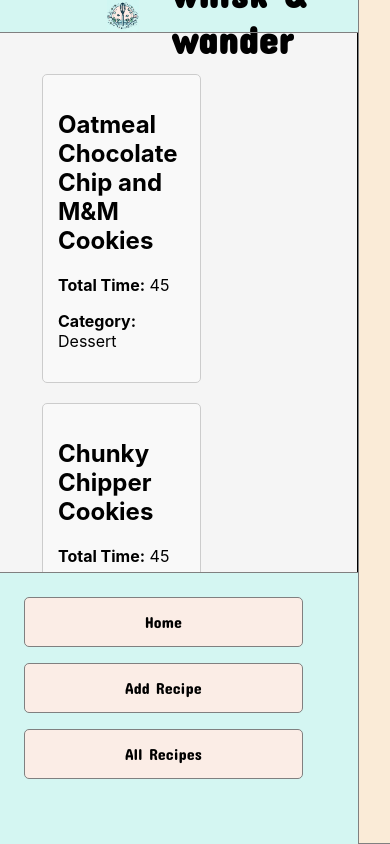
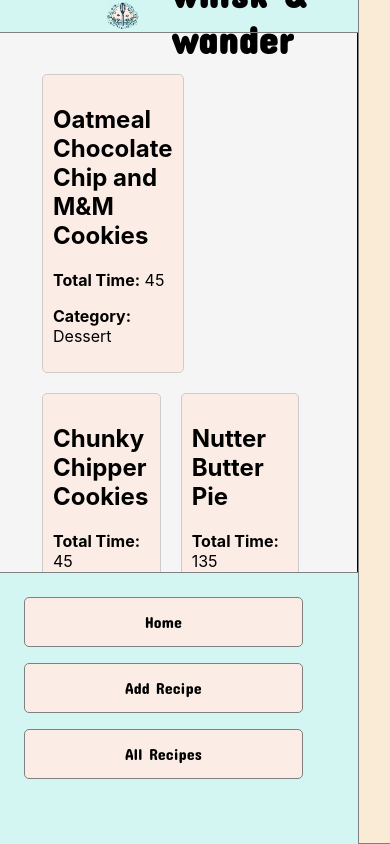
Before and after one commit to allisonwinder/whisk-and-wander, a React (Create React App) app: page /recipes in a window 390 px wide. Built offline with nearby package versions, Linux system fonts and the light colour scheme; data requests are answered from the project's data file.

Commit message:
database and basic single recipe view

```diff
--- /dev/null
+++ b/src/Types.ts
@@ -0,0 +1,13 @@
+export interface Recipe {
+  id: number;
+  fullName: string;
+  abrvName: string;
+  category: string;
+  subcategory: string | null;
+  instructions: string;
+  image: string;
+  prepTime: string | null;
+  cookTime: string | null;
+  totalTime: string | null;
+  ingredients: string;
+}
--- a/src/components/Body.tsx
+++ b/src/components/Body.tsx
@@ -3,6 +3,7 @@ import "./Body.css";
 import Home from "./Home";
 import AddRecipe from "./AddRecipe";
 import RecipeList from "./RecipeList";
+import RecipeView from "./RecipeView";
 
 export default function Body() {
   return (
@@ -12,6 +13,8 @@ export default function Body() {
           <Route path="/" element={<Home />} />
           <Route path="/addRecipe" element={<AddRecipe />} />
           <Route path="/recipes" element={<RecipeList />} />
+          <Route path="/recipes/:id" element={<RecipeView />} />
+          <Route path="*" element={<div>Not Found</div>} />
         </Routes>
       </div>
     </section>
--- a/src/components/RecipeList.css
+++ b/src/components/RecipeList.css
@@ -4,16 +4,24 @@
 }
 
 .recipe-card {
-  flex: 0 0 calc(33.33% - 20px); /* Three columns with margin between cards */
+  flex: 0 0 calc(25%); /* Three columns with margin between cards */
   margin: 10px;
-  padding: 15px;
+  padding: 10px;
   border: 1px solid #ccc;
   border-radius: 5px;
-  background-color: #f9f9f9;
+  background-color: #fbede6;
+  text-decoration: none;
+  color: black;
+  transition: transform 0.2s, background-color 0.2s;
+}
+
+.recipe-card:hover {
+  transform: scale(1.05); /* Scale up the card slightly on hover */
+  background-color: #e0e0e0; /* Change background color on hover */
 }
 
 @media (max-width: 768px) {
   .recipe-card {
-    flex: 0 0 calc(50% - 20px); /* Two columns on smaller screens */
+    flex: 0 0 calc(33%); /* Two columns on smaller screens */
   }
 }
--- a/src/components/RecipeList.tsx
+++ b/src/components/RecipeList.tsx
@@ -1,4 +1,4 @@
-import React, { useState, useEffect } from "react";
+import { useState, useEffect } from "react";
 import "./RecipeList.css";
 
 export default function RecipeList() {
@@ -12,9 +12,15 @@ export default function RecipeList() {
   }, []);
 
   return (
+    <>
       <div className="recipe-container">
         {recipes.map((recipe) => (
-        <div className="recipe-card" key={recipe.id}>
+          <a
+            className="recipe-card"
+            id={`c${recipe.id}`}
+            key={`k${recipe.id}`}
+            href={`recipes/${recipe.id}`}
+          >
             <h2>{recipe.fullName}</h2>
             <p>
               <strong>Total Time:</strong> {recipe.totalTime}
@@ -22,8 +28,12 @@ export default function RecipeList() {
             <p>
               <strong>Category:</strong> {recipe.category}
             </p>
-        </div>
+          </a>
         ))}
       </div>
+      <br />
+      <br />
+      <br></br>
+    </>
   );
 }
--- /dev/null
+++ b/src/components/RecipeView.tsx
@@ -0,0 +1,21 @@
+import { useParams } from "react-router-dom";
+import { Recipe } from "../Types";
+import { useState, useEffect } from "react";
+
+export default function RecipeView() {
+  const { id } = useParams();
+  const [recipe, setRecipe] = useState<Recipe | null>(null);
+
+  useEffect(() => {
+    fetch(`http://localhost:3001/recipes/${id}`)
+      .then((response) => response.json())
+      .then((data) => setRecipe(data))
+      .catch((error) => console.error("Error fetching data:", error));
+  }, [id]);
+  return (
+    <div>
+      <h1>Single Recipe</h1>
+      <h3>{recipe?.fullName}</h3>
+    </div>
+  );
+}
```
Lines whose indentation alone changed are shown as unchanged.
